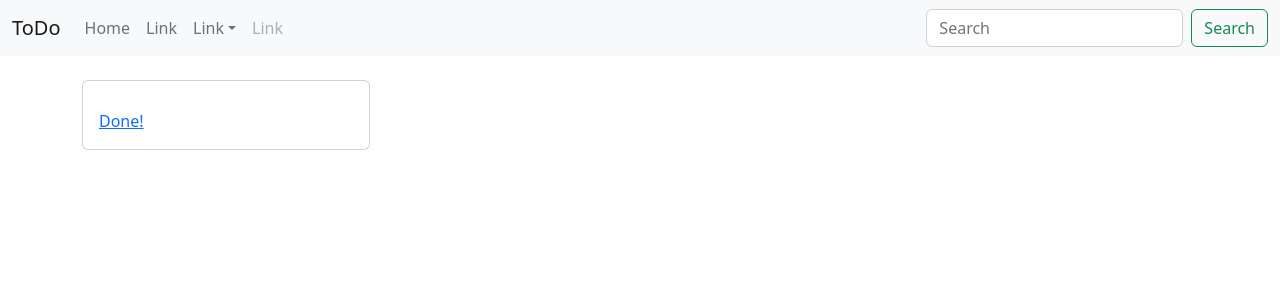
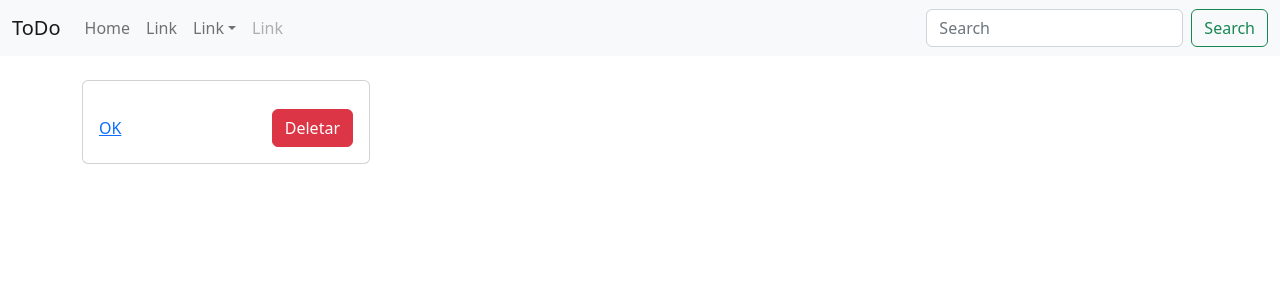
Before and after one commit to ivfernandes/to-do, a React (Create React App) app in the folder frontend/: page /1 in a window 1280 px wide. Shown: the top 300 px of the page. Built offline with nearby package versions, Linux system fonts and the light colour scheme; no server answers.

Commit message:
add delete

```diff
--- a/frontend/src/components/TodoDetails/TodoDetails.jsx
+++ b/frontend/src/components/TodoDetails/TodoDetails.jsx
@@ -1,30 +1,39 @@
 import { useEffect, useState } from 'react';
 import Card from 'react-bootstrap/Card';
 import { useParams, useNavigate } from 'react-router-dom';
+import React from 'react'
+import { Button } from 'react-bootstrap';
 
 function TodoDetails() {
     const [todo, setTodo] = useState({});
     const { id } = useParams();
     const navigate = useNavigate();
+
+    // Pega os detalhes
     useEffect(() => {
-    fetch(`${process.env.REACT_APP_BACKEND_URL}/${id}`)
+      fetch(`http://localhost:3000/${id}`)
         .then((response) => response.json())
         .then((data) => {
-        console.log(data);
           setTodo(data);
         })
     }, [id]);
 
     const setAsDone = () => {
-    fetch(`${process.env.REACT_APP_BACKEND_URL}/${id}`, {
-      method: 'PATCH',
-      headers: { 'Content-Type': 'application/json' }
+        fetch(`http://localhost:3000/${id}`, {
+            method: "PUT",
+            headers: { "Content-Type": "application/json" },
         })
-      .then((response) => response.json())
-      .then((data) => {
-        navigate("/");
+            .then((resp) => resp.json())
+            .then(navigate('/'));
+    };
+
+    const deleteToDo = () => {
+        fetch(`http://localhost:3000/${id}`, {
+            method: "DELETE"
         })
-  }
+            .then(navigate('/'))
+            .catch((error) => console.log(error));
+    };
 
     return (
       <Card style={{ width: '18rem' }}>
@@ -34,7 +43,15 @@ function TodoDetails() {
           <Card.Text>
             {todo.description}
           </Card.Text>
-        <Card.Link href="#" onClick={setAsDone}>Done!</Card.Link>
+          <div
+           style={{
+            display: "flex",
+            justifyContent: "space-between",
+            alignItems: "center",
+          }}>
+             <Card.Link href="#" onClick={setAsDone}> OK </Card.Link>
+            <Button onClick={deleteToDo} variant="danger"> Deletar </Button>
+          </div>
         </Card.Body>
       </Card>
     );
--- a/frontend/src/components/TodoList/TodoList.js
+++ b/frontend/src/components/TodoList/TodoList.js
@@ -19,7 +19,7 @@ function TodoList() {
       });
   }, []);
 
-  const setAsDone = (e, id, title, description) => {
+  const setAsDone = (e, id) => {
 
     e.preventDefault();
     e.stopPropagation();
```
Lines whose indentation alone changed are shown as unchanged.
